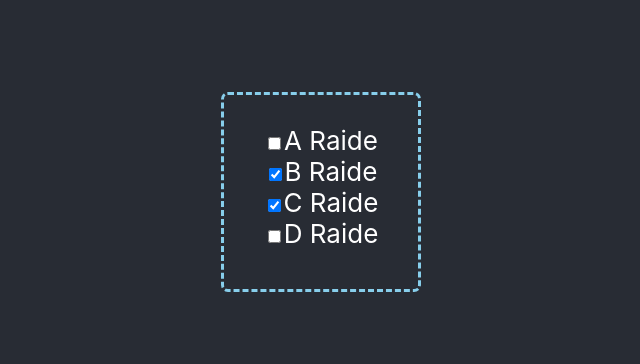
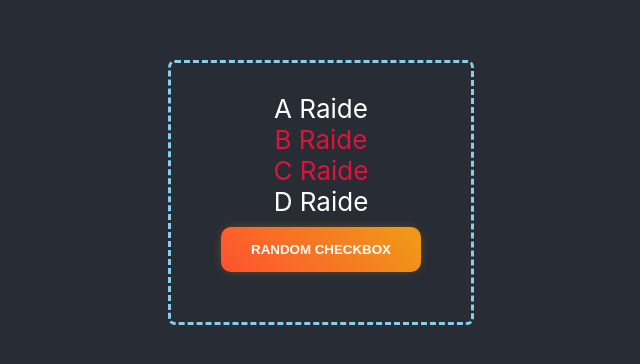
Before and after one commit to Jakavickis/drontai, a React (Create React App) app in the folder r1/: page / in a window 1280 px wide. Shown: the part 208-572 px from the top of the page, without its empty margins (319-959 px from the left). Built offline with nearby package versions, Linux system fonts and the light colour scheme.

Commit message:
rand checkbox

```diff
--- a/r1/src/App.scss
+++ b/r1/src/App.scss
@@ -149,10 +149,10 @@ button {
 
   label {
     cursor: pointer;
-    // user-select: none;
+    user-select: none;
   }
 
-  // input[type=checkbox] {
-  //   // display: none;
-  // }
+  input[type=checkbox] {
+    display: none;
+  }
 }
--- a/r1/src/Components/008/Checkbox.jsx
+++ b/r1/src/Components/008/Checkbox.jsx
@@ -1,4 +1,5 @@
 import { useState } from "react";
+import rand from "../../Functions/rand";
 
 function Checkbox() {
 
@@ -6,31 +7,38 @@ function Checkbox() {
 
     const change = e => {
         const v = e.target.value;
-        setCb(c => ({ ...c, [v]: !c[v] }))
+        setCb(c => ({ ...c, [v]: !c[v] })) // jei v = 'A' => A; !c.A;
+    }
+
+    const onclick = () => {
+        setCb({
+            A: !rand(0, 1),
+            B: !rand(0, 1),
+            C: !rand(0, 1),
+            D: !rand(0, 1)
+        })
     }
 
     return (
-
         <>
-
             <div className="form-container">
                 <div>
                     <input type="checkbox" value="A" id="_1" onChange={change} checked={cb.A}></input>
-                    <label htmlFor="_1">A Raide</label>
+                    <label htmlFor="_1" style={{ color: cb.A ? 'crimson' : null }}>A Raide</label>
                 </div>
                 <div>
                     <input type="checkbox" value="B" id="_2" onChange={change} checked={cb.B}></input>
-                    <label htmlFor="_2">B Raide</label>
+                    <label htmlFor="_2" style={{ color: cb.B ? 'crimson' : null }}>B Raide</label>
                 </div>
                 <div>
                     <input type="checkbox" value="C" id="_3" onChange={change} checked={cb.C}></input>
-                    <label htmlFor="_3">C Raide</label>
+                    <label htmlFor="_3" style={{ color: cb.C ? 'crimson' : null }}>C Raide</label>
                 </div>
                 <div>
                     <input type="checkbox" value="D" id="_4" onChange={change} checked={cb.D}></input>
-                    <label htmlFor="_4">D Raide</label>
+                    <label htmlFor="_4" style={{ color: cb.D ? 'crimson' : null }}>D Raide</label>
                 </div>
-
+                <button onClick={onclick}>Random checkbox</button>
             </div>
         </>
 
```
